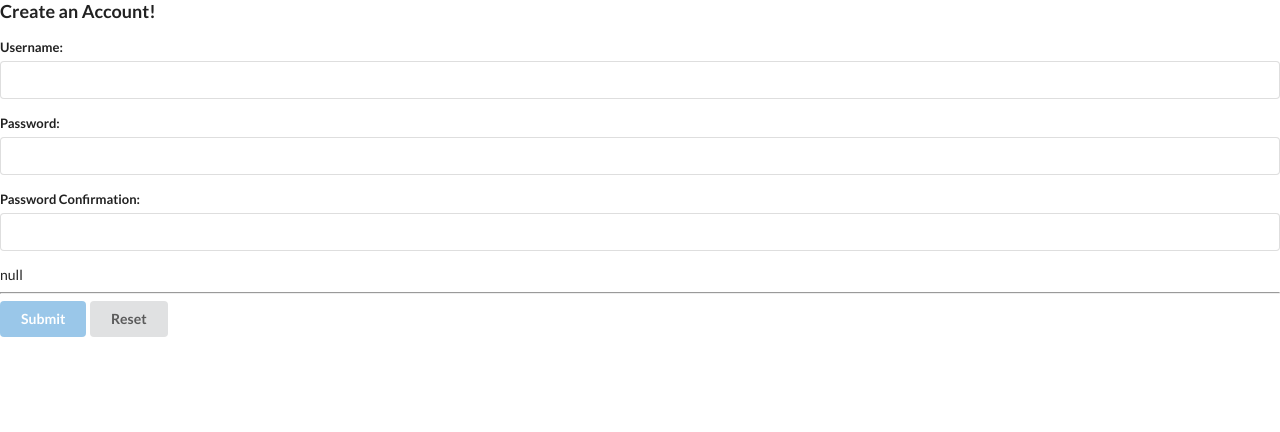
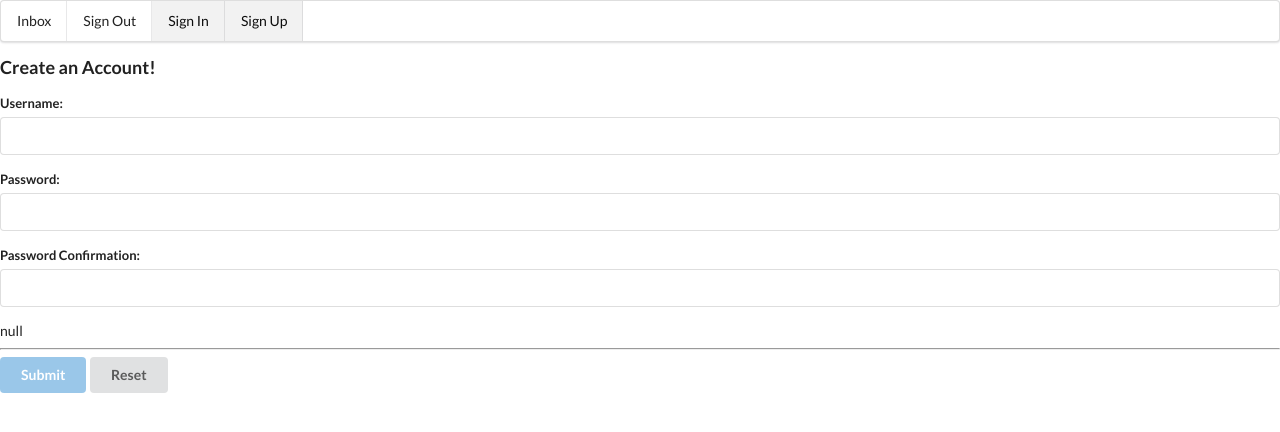
Before and after one commit to rohan-git/AngularEmailClient, an Angular app: page /signup in a window 1280 px wide. Shown: the top 432 px of the page. Built offline with nearby package versions, Linux system fonts and the light colour scheme.

Commit message:
Links for main menu actions

```diff
--- a/src/app/app.component.html
+++ b/src/app/app.component.html
@@ -1 +1,8 @@
- <router-outlet></router-outlet>
+<div class="ui right menu">
+    <a class="ui item" routerLink="/inbox" routerLinkActive="active">Inbox</a>
+    <a class="ui item" routerLink="/signout" routerLinkActive="active">Sign Out</a>
+    <a class="ui item" routerLink="/" routerLinkActive="active">Sign In</a>
+    <a class="ui item" routerLink="/signup" routerLinkActive="active">Sign Up</a>
+</div>
+
+<router-outlet></router-outlet>
```
